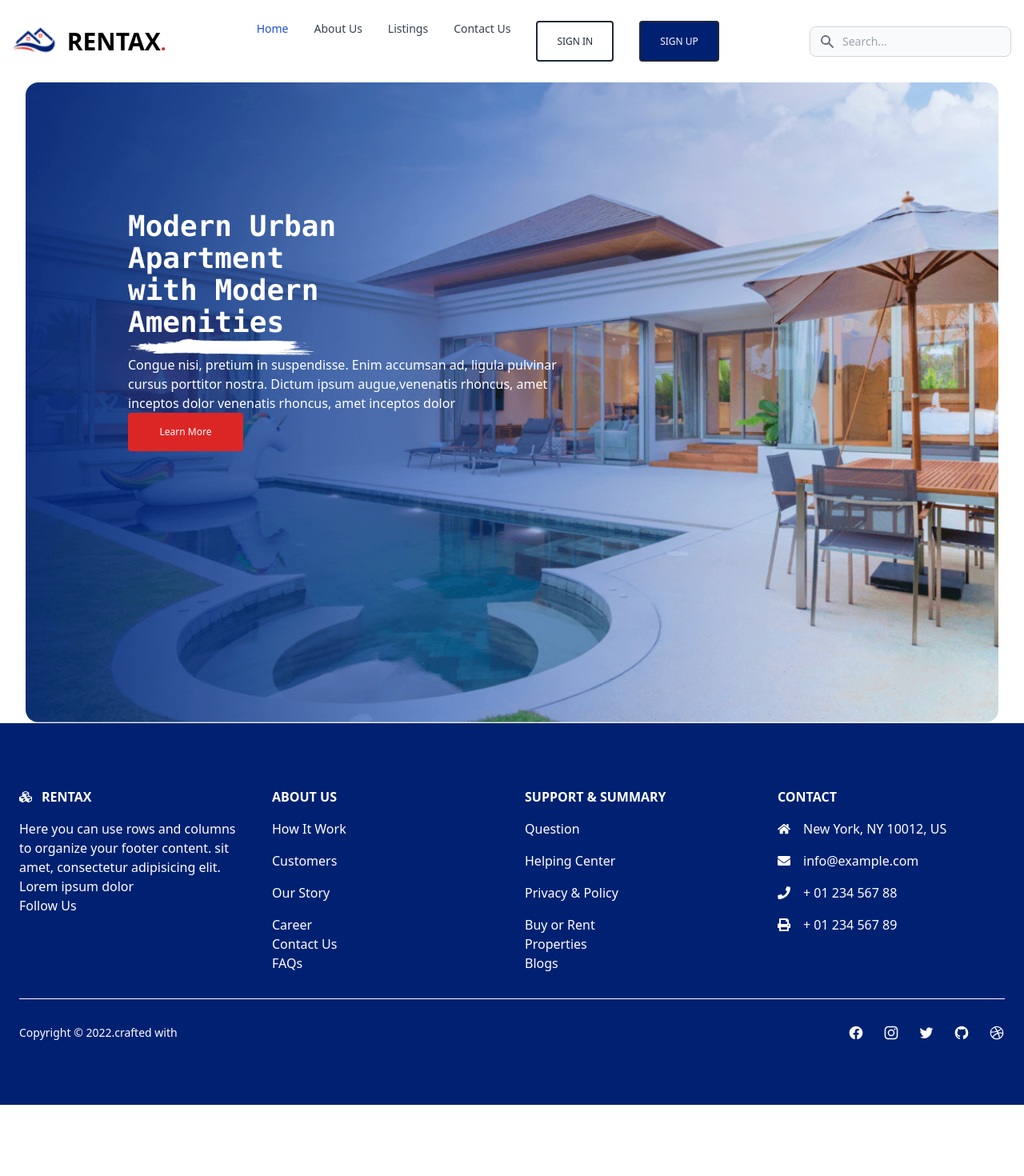
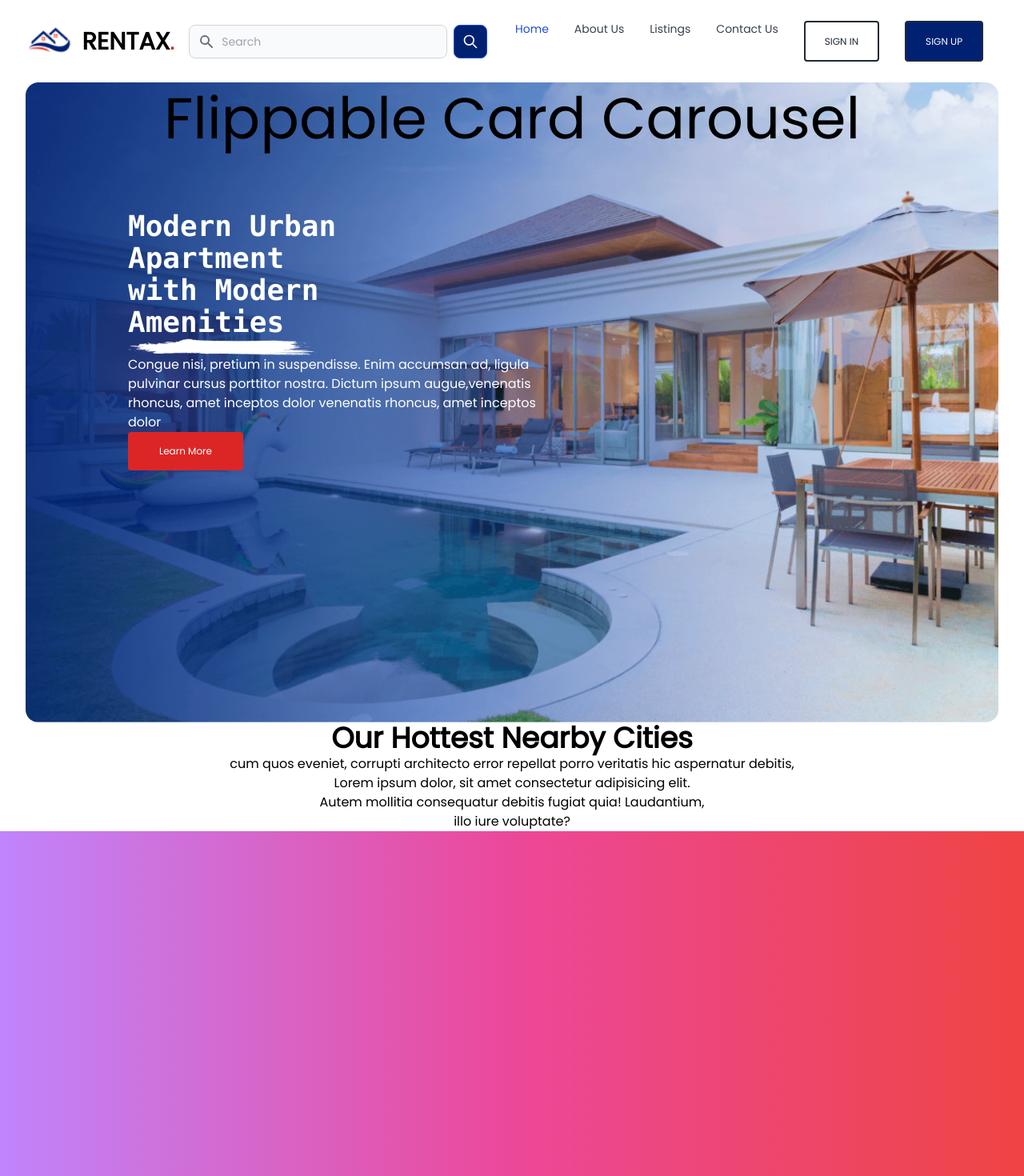
Before and after one commit to ntungwe-90/Real-estate-frontend, a Nuxt app: page /Home in a window 1280 px wide. Shown: the top 1470 px of the page at 80% size. Before the commit the page ends 1381 px from the top, so only its background shows below. Built offline with nearby package versions, Linux system fonts and the light colour scheme.

Commit message:
navbar and cards slider section

```diff
--- a/components/Navbar.vue
+++ b/components/Navbar.vue
@@ -1,30 +1,26 @@
 <template>
 
-<nav class="bg-white border-gray-200 px-2 sm:px-4 py-2.5 rounded dark:bg-gray-900">
-  <div class="container flex flex-wrap items-center justify-between ">
+<nav class="container bg-white border-gray-200 px-2 sm:px-4 py-2.5 rounded dark:bg-gray-900">
+  <div class="container flex flex-wrap items-center justify-evenly ">
     <a href="https://flowbite.com/" class="flex items-center">
         <img src="../static/images/logo.png.png" class="h-6 mr-3 sm:h-9" alt="Flowbite Logo" />
         <span class="self-center text-3xl font-semibold whitespace-nowrap dark:text-white">RENTAX<small class="text-red-600 text-2xl">.</small></span>
     </a>
-    <div class="flex md:order-2">
-    <button type="button" data-collapse-toggle="navbar-search" aria-controls="navbar-search" aria-expanded="false" class="md:hidden text-gray-500 dark:text-gray-400 hover:bg-gray-100 dark:hover:bg-gray-700 focus:outline-none focus:ring-4 focus:ring-gray-200 dark:focus:ring-gray-700 rounded-lg text-sm p-2.5 mr-1" >
-      <svg class="w-5 h-5" aria-hidden="true" fill="currentColor" viewBox="0 0 20 20" xmlns="http://www.w3.org/2000/svg"><path fill-rule="evenodd" d="M8 4a4 4 0 100 8 4 4 0 000-8zM2 8a6 6 0 1110.89 3.476l4.817 4.817a1 1 0 01-1.414 1.414l-4.816-4.816A6 6 0 012 8z" clip-rule="evenodd"></path></svg>
-      <!-- <span class="sr-only">Search</span> -->
+    <form class="flex items-center">
+    <label for="simple-search" class="sr-only">Search</label>
+    <div class="relative w-full">
+        <div class="absolute inset-y-0 left-0 flex items-center pl-3 pointer-events-none">
+            <svg aria-hidden="true" class="w-5 h-5 text-gray-500 dark:text-gray-400" fill="currentColor" viewBox="0 0 20 20" xmlns="http://www.w3.org/2000/svg"><path fill-rule="evenodd" d="M8 4a4 4 0 100 8 4 4 0 000-8zM2 8a6 6 0 1110.89 3.476l4.817 4.817a1 1 0 01-1.414 1.414l-4.816-4.816A6 6 0 012 8z" clip-rule="evenodd"></path></svg>
+        </div>
+        <input type="text" id="simple-search" class="bg-gray-50 border border-gray-300 text-gray-900 text-sm rounded-lg focus:ring-blue-500 focus:border-blue-500 block w-full pl-10 p-2.5  dark:bg-gray-700 dark:border-gray-600 dark:placeholder-gray-400 dark:text-white dark:focus:ring-blue-500 dark:focus:border-blue-500" placeholder="Search" required>
+    </div>
+    <button type="submit" class="p-2.5 ml-2 text-sm font-medium text-white bg-[#002172] rounded-lg border border-blue-700 hover:bg-blue-800 focus:ring-4 focus:outline-none focus:ring-blue-300 dark:bg-blue-600 dark:hover:bg-blue-700 dark:focus:ring-blue-800">
+        <svg class="w-5 h-5" fill="none" stroke="currentColor" viewBox="0 0 24 24" xmlns="http://www.w3.org/2000/svg"><path stroke-linecap="round" stroke-linejoin="round" stroke-width="2" d="M21 21l-6-6m2-5a7 7 0 11-14 0 7 7 0 0114 0z"></path></svg>
+        <span class="sr-only">Search</span>
     </button>
-    <div class="relative hidden md:block">
-      <div class="absolute inset-y-0 left-0 flex items-center pl-3 pointer-events-none">
-        <svg class="w-5 h-5 text-gray-500" aria-hidden="true" fill="currentColor" viewBox="0 0 20 20" xmlns="http://www.w3.org/2000/svg"><path fill-rule="evenodd" d="M8 4a4 4 0 100 8 4 4 0 000-8zM2 8a6 6 0 1110.89 3.476l4.817 4.817a1 1 0 01-1.414 1.414l-4.816-4.816A6 6 0 012 8z" clip-rule="evenodd"></path></svg>
-        <!-- <span class="sr-only">Search icon</span> -->
-      </div>
-      <input type="text" id="search-navbar" class="block w-full p-2 pl-10 text-sm text-gray-900 border border-gray-300 rounded-lg bg-gray-50 focus:ring-blue-500 focus:border-blue-500 dark:bg-gray-700 dark:border-gray-600 dark:placeholder-gray-400 dark:text-white dark:focus:ring-blue-500 dark:focus:border-blue-500" placeholder="Search...">
-    </div>
-    <button data-collapse-toggle="navbar-search" type="button" class="inline-flex items-center p-2 text-sm text-gray-500 rounded-lg md:hidden hover:bg-gray-100 focus:outline-none focus:ring-2 focus:ring-gray-200 dark:text-gray-400 dark:hover:bg-gray-700 dark:focus:ring-gray-600" aria-controls="navbar-search" aria-expanded="false">
-      <!-- <span class="sr-only">Open menu</span> -->
-      <svg class="w-6 h-6" aria-hidden="true" fill="currentColor" viewBox="0 0 20 20" xmlns="http://www.w3.org/2000/svg"><path fill-rule="evenodd" d="M3 5a1 1 0 011-1h12a1 1 0 110 2H4a1 1 0 01-1-1zM3 10a1 1 0 011-1h12a1 1 0 110 2H4a1 1 0 01-1-1zM3 15a1 1 0 011-1h12a1 1 0 110 2H4a1 1 0 01-1-1z" clip-rule="evenodd"></path></svg>
-    </button>
-  </div>
-    <div class="hidden w-full md:block md:w-auto" id="navbar-default">
-      <ul class="text-lg flex flex-col p-4 mt-4 border border-gray-100 rounded-lg bg-gray-50 md:flex-row md:space-x-8 md:mt-0 md:text-sm md:font-medium md:border-0 md:bg-white dark:bg-gray-800 md:dark:bg-gray-900 dark:border-gray-700">
+</form>
+    <div class= "flex justify-right w-full md:block md:w-auto" id="navbar-default">
+      <ul class="  flex justify-right p-4 mt-4 border border-gray-100 rounded-lg bg-gray-50 md:flex-row md:space-x-8 md:mt-0 md:text-sm md:font-medium md:border-0 md:bg-white dark:bg-gray-800 md:dark:bg-gray-900 dark:border-gray-700">
         <li>
           <a href="#" class="block py-4 pl-3 pr-4 text-white bg-blue-700 rounded md:bg-transparent md:text-blue-700 md:p-0 dark:text-white" aria-current="page">Home</a>
         </li>
@@ -54,3 +50,9 @@
 <script>
 export default {};
 </script>
+
+<style >
+body {
+    font-family: 'Poppins', sans-serif;
+    }
+</style>
--- a/nuxt.config.js
+++ b/nuxt.config.js
@@ -12,7 +12,11 @@ export default {
       { name: 'format-detection', content: 'telephone=no' }
     ],
     link: [
-      { rel: 'icon', type: 'image/x-icon', href: '/favicon.ico' }
+      { rel: 'icon', type: 'image/x-icon', href: '/favicon.ico' },
+      {
+        rel: 'stylesheet',
+        href:"https://fonts.googleapis.com/css2?family=Nunito:ital,wght@0,900;1,800;1,900&family=Poppins:ital@0;1&display=swap"
+      }
     ]
   },
 
--- a/pages/Home.vue
+++ b/pages/Home.vue
@@ -37,17 +37,79 @@
 
         </div>
         <!----------------------main three steps section-->
+  <div class="text-center ">
+    <!-- our main cities -->
+    <h1 class="text-center text-4xl font-bold">Our Hottest Nearby Cities</h1>
+       <p class=" text-center"> cum quos eveniet, corrupti architecto error repellat porro veritatis hic aspernatur debitis,</P>
+        <p >Lorem ipsum dolor, sit amet consectetur adipisicing elit.</P>
+        <P> Autem mollitia consequatur debitis fugiat quia! Laudantium,</P>
+       <p>illo iure voluptate?</p>
 
+  </div>
+  <section
+		class="w-full h-screen flex justify-center items-center bg-gradient-to-r from-purple-400 via-pink-500 to-red-500"
+	>
+		<article class="w-full h-screen">
+			<div
+				id="flippable-carousel-title"
+				class="absolute left-1/2 transform -translate-x-1/2 top-28"
+			>
+				<div class="text-3xl lg:text-7xl neon-title whitespace-nowrap">Flippable Card Carousel</div>
+			</div>
+			<div
+				v-if="flippableCardInfos && flippableCardInfos.length"
+				id="flippable-carousel"
+				ref="flippableCarousel"
+				class="w-full h-screen flex items-center"
+			>
+				<!-- SECTION cards -->
+				<div
+					id="flippable-carousel-flip"
+					class="w-full absolute overflow-hidden flex items-center mt-24"
+				>
+					<FlippableCard
+						v-for="(card, cardIndex) in flippableCardInfos"
+						:key="cardIndex"
+						:card="card"
+						:cardIndex="cardIndex"
+						:slideToSelectedCard="slideToSelectedCard"
+					/>
+				</div>
+
+				<!-- SECTION navigation -->
+				<div
+					id="flippable-carousel-navigator"
+					class="absolute left-1/2 transform -translate-x-1/2 z-50 flex items-center h-card-mobile lg:h-card-web mt-24"
+					v-touch:swipe.lefe="($e) => slideToSelectedCard($e, 'NEXT')"
+					v-touch:swipe.right="($e) => slideToSelectedCard($e, 'PREV')"
+				>
+					<div :class="`w-full justify-between ${isSliding ? 'hidden' : 'flex'}`">
+						<button @click="($e) => slideToSelectedCard($e, 'PREV')" class="w-6 transform">
+							<font-awesome-icon icon="fa-solid fa-chevron-left" size="2x" color="#fff" beat />
+						</button>
+						<button @click="($e) => slideToSelectedCard($e, 'NEXT')" class="w-6">
+							<font-awesome-icon icon="fa-solid fa-chevron-right" size="2x" color="#fff" beat />
+						</button>
+					</div>
+					<div
+						id="flippable-carousel-navigator-fakeface"
+						class="absolute left-1/2 transform -translate-x-1/2 w-card-mobile h-card-mobile lg:w-card-web lg:h-card-web"
+						@mouseenter.prevent="() => flipCardHandler('ENTER')"
+						@mouseleave.prevent="() => flipCardHandler('LEAVE')"
+						v-touch:tap="() => flipCardHandler('ENTER')"
+						v-touch:end="() => flipCardHandler('LEAVE')"
+					></div>
+				</div>
+			</div>
+		</article>
+	</section>
 
     </div>
 </template>
 
 <script>
-export default {
-    name: "HomePage",
-    layout: "main"
+//
 
-};
 </script>
 
 <style>
--- a/pages/index.vue
+++ b/pages/index.vue
@@ -1,6 +1,6 @@
 <template>
 
-  <img src="https://mdbootstrap.com/img/new/slides/041.jpg" class="w-full h-auto" alt="..." />
+
 
 </template>
 
@@ -14,5 +14,8 @@ export default {
 </script>
 
 <style>
+body {
+    font-family: 'Poppins', sans-serif;
+    }
 
 </style>
```
